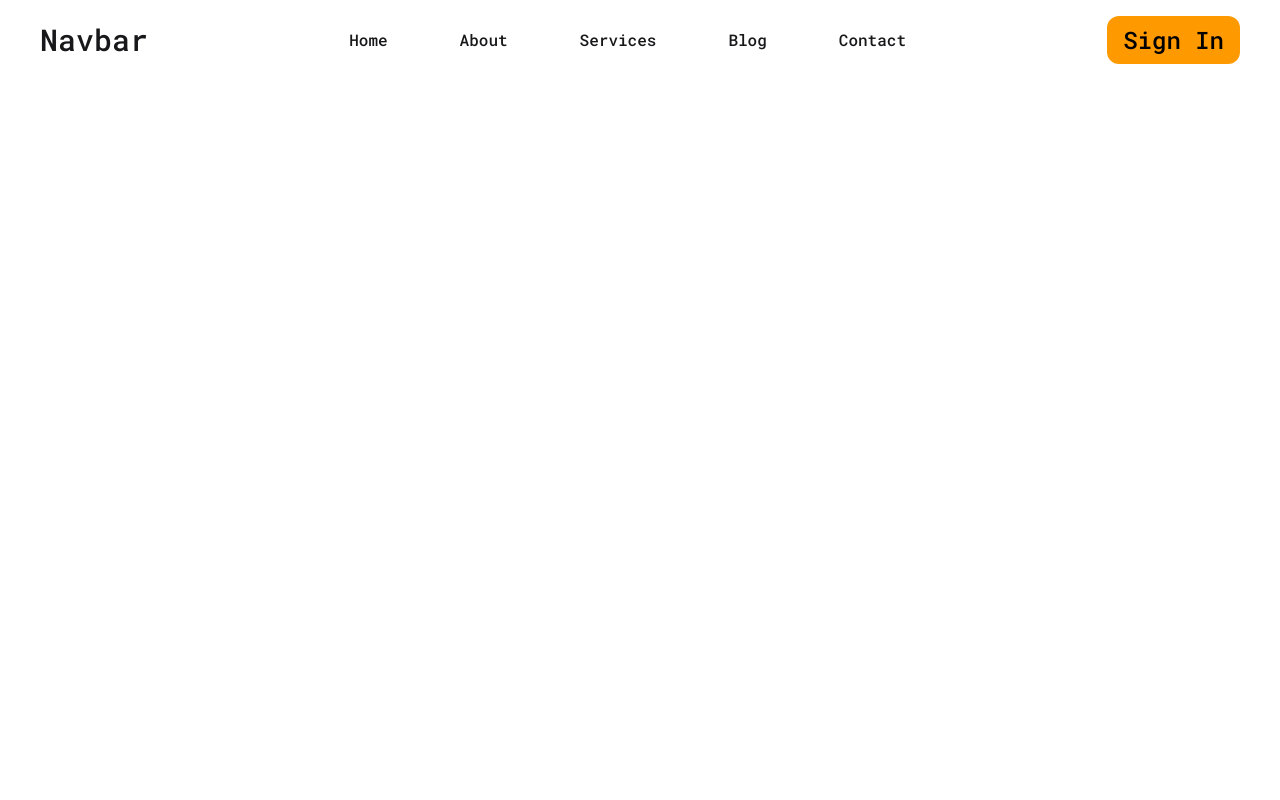
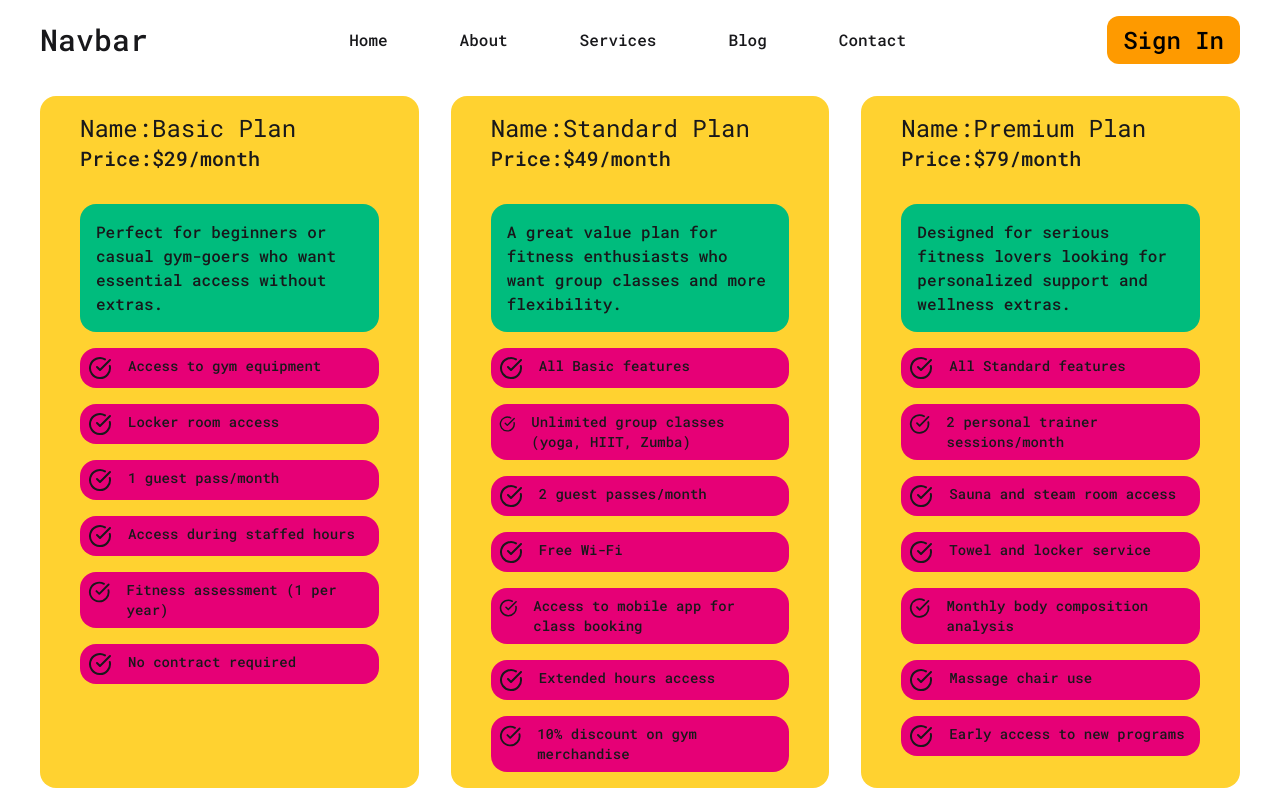
Before and after one commit to Arif1917/reeact-fortifour, a React (Vite) app: page / in a window 1280 px wide. Shown: the top 800 px of the page. Built offline with nearby package versions, Linux system fonts and the light colour scheme.

Commit message:
pricing card added

```diff
--- a/src/App.jsx
+++ b/src/App.jsx
@@ -1,13 +1,20 @@
 
 import './App.css'
 import Navbar from './components/Navbar/Navbar'
+import Pricing from './components/Pricing/Pricing'
 
 function App() {
 
 
   return (
     <>
+     <header>
      <Navbar></Navbar>
+     </header>
+
+     <main>
+      <Pricing></Pricing>
+     </main>
     </>
   )
 }
--- /dev/null
+++ b/src/Card/Card.jsx
@@ -0,0 +1,24 @@
+import { CircleCheckBig} from 'lucide-react';
+import React from 'react';
+import Cards from '../components/Cards/Cards';
+
+const Card = ({card}) => {
+    const {name, price, description, features} = card
+    return (
+        <div className='bg-amber-300 px-10 py-4 rounded-2xl'>
+            <h2 className='text-2xl font-normal'>Name:{name}</h2>
+            <h2 className='text-xl'>Price:{price}</h2>
+
+            <div className='mt-8'>
+                <p className='bg-emerald-500 p-4 rounded-2xl'>{description}</p>
+                {
+                    features.map((feature, index) => <Cards key={index} feature={feature}></Cards>)
+                }
+
+
+            </div>
+        </div>
+    );
+};
+
+export default Card;
--- a/src/components/Cards/Cards.jsx
+++ b/src/components/Cards/Cards.jsx
@@ -0,0 +1,12 @@
+import { CircleCheckBig } from 'lucide-react';
+import React from 'react';
+
+const Cards = ({feature}) => {
+    return (
+        <div>
+            <p className='flex text-sm mt-4 bg-pink-600 p-2 rounded-2xl'><CircleCheckBig className='mr-4'></CircleCheckBig>{feature}</p>
+        </div>
+    );
+};
+
+export default Cards;
--- /dev/null
+++ b/src/components/Pricing/Pricing.jsx
@@ -0,0 +1,22 @@
+import React, { useEffect, useState } from 'react';
+import Card from '../../Card/Card';
+
+const Pricing = () => {
+
+   const [cards, setCards] =useState([])
+   useEffect(()=>{
+    fetch("pricing.json")
+    .then(res =>res.json())
+    .then(data =>setCards(data))
+   },[])
+// console.log(cards)
+    return (
+        <div className='grid grid-cols-3 gap-8 px-10 py-4'>
+            {
+                cards.map(card =><Card card={card} key={card.id}></Card>)
+            }
+        </div>
+    );
+};
+
+export default Pricing;
```
